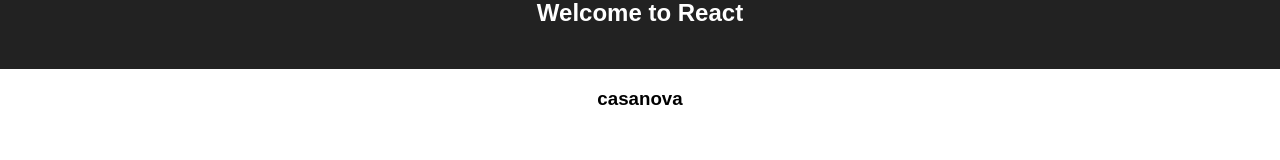
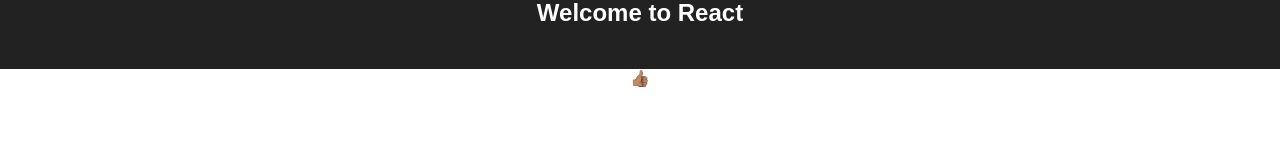
Before and after one commit to MrAaronCasanova/algo, a React (Create React App) app: page / in a window 1280 px wide. Shown: the part 121-281 px from the top of the page. Built offline with nearby package versions, Linux system fonts and the light colour scheme.

Commit message:
added CheckPalindome / going to start adding in codesignal.com algos to this repo

```diff
--- /dev/null
+++ b/src/components/algo-widgets/CheckPalindrome.js
@@ -0,0 +1,11 @@
+const CheckPalindrome = ({ inputString, children }) => {
+  const strNoSpaces = inputString.replace(/\s/g, '');
+  const reverseStr = strNoSpaces
+    .split('')
+    .reverse()
+    .join('');
+
+  return children(strNoSpaces === reverseStr);
+};
+
+export default CheckPalindrome;
--- a/src/components/algo-widgets/LongestWord.js
+++ b/src/components/algo-widgets/LongestWord.js
@@ -1,7 +1,7 @@
 const LongestWord = ({ sentence, children }) => {
-  // first create an array of every word excluding special characters
+  // first create an array of every word excluding special characters/stripping away punctuation
   let senArr = sentence.match(/[a-z0-9]+/gi);
-  // then sort the array and return first item
+  // sort the array in decending order and return the first item
   let longestWord = senArr.sort((a, b) => b.length - a.length)[0];
 
   return children(longestWord);
@@ -15,3 +15,5 @@
   {longestWord => <h3>{longestWord}</h3>}
 </LongestWord>
 */
+
+// https://www.coderbyte.com/results/aaronccasanova:Longest%20Word:JavaScript
--- a/src/components/playground/AlgoPlayground.js
+++ b/src/components/playground/AlgoPlayground.js
@@ -1,13 +1,22 @@
 import React, { Component } from 'react';
-import LongestWord from './../algo-widgets/LongestWord';
-
+import CheckPalindrome from './../algo-widgets/CheckPalindrome';
 class AlgoPlayground extends Component {
   render() {
     return (
       <div>
-        <LongestWord sentence="the $$$longest# word is casanova">
-          {longestWord => <h3>{longestWord}</h3>}
-        </LongestWord>
+        <CheckPalindrome inputString="evil olive">
+          {isPalindrome =>
+            isPalindrome ? (
+              <span role="img" aria-label="Thumbs Up">
+                👍🏽
+              </span>
+            ) : (
+              <span role="img" aria-label="Thumbs Down">
+                👎🏽
+              </span>
+            )
+          }
+        </CheckPalindrome>
       </div>
     );
   }
```
Also changed, not shown: src/components/algo-widgets/FirstFactorial.js (added, +44 -0 lines).
